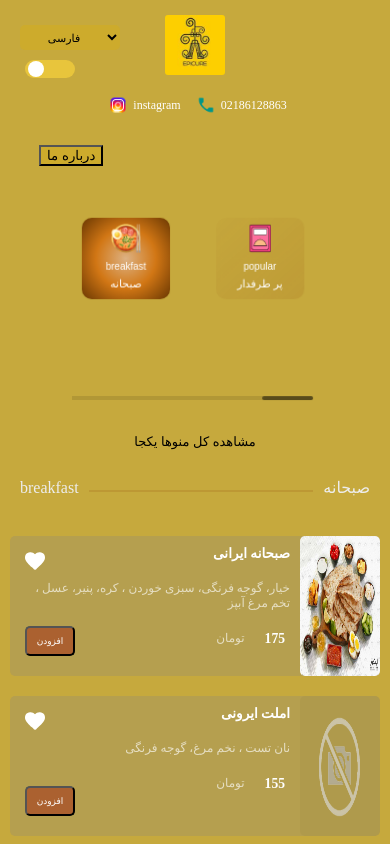
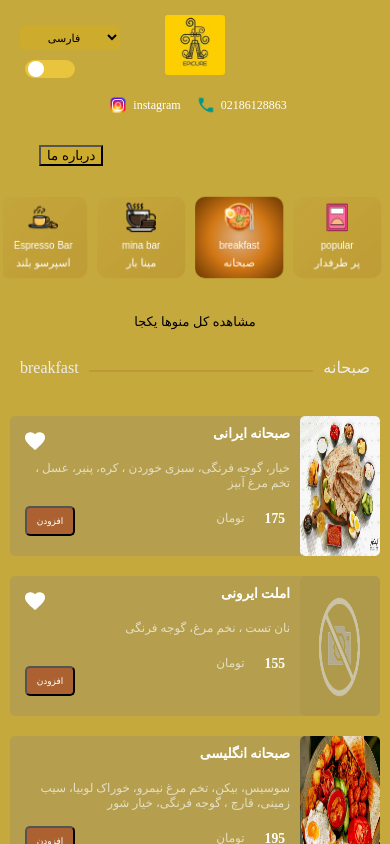
Before and after one commit to asma-gaini/epicorCafe-react, a React (Vite) app: page / in a window 390 px wide. Shown: the top 844 px of the page. Built offline with nearby package versions, Linux system fonts and the light colour scheme.

Commit message:
try to fixed css swiper in mobile size

```diff
--- a/src/features/menu/SliderMenu.jsx
+++ b/src/features/menu/SliderMenu.jsx
@@ -38,13 +38,13 @@ function SliderMenu() {
       <main className="grid-item main">
         <div className="items menu-bar">
           <div className="item item1">
-            <swiper-container
-              slides-per-view="3"
+            {/* <swiper-container
+              slides-per-view="10"
               space-between="20"
               scrollbar-clickable="true"
               mousewheel-invert="true"
             >
-              <swiper-slide>
+              <swiper-slide> */}
                 <button
                   categoryid="0"
                   className="menu-bar_section"
@@ -64,10 +64,10 @@ function SliderMenu() {
                     </p>
                   </div>
                 </button>
-              </swiper-slide>
+              {/* </swiper-slide> */}
 
               {menu.map((categoriItem) => (
-                <swiper-slide>
+                // <swiper-slide>
                   <button
                     categoryid={categoriItem.CategoryID}
                     className={`menu-bar_section ${
@@ -91,9 +91,9 @@ function SliderMenu() {
                       </p>
                     </div>
                   </button>
-                </swiper-slide>
+                // </swiper-slide>
               ))}
-            </swiper-container>
+            {/* </swiper-container> */}
           </div>
         </div>
       </main>
--- a/src/features/menu/sliderMenu.css
+++ b/src/features/menu/sliderMenu.css
@@ -25,7 +25,7 @@
 /* ******************************* menu bar ******************************* */
 
 .menu-bar {
-  margin: 40px 70px 0px 70px;
+  /* margin: 40px 70px 0px 70px; */
   direction: rtl;
   overflow: auto;
   white-space: nowrap;
@@ -69,8 +69,8 @@
 }
 .items {
   position: relative;
-  overflow-x: scroll;
-  overflow-y: hidden;
+  /* overflow-x: scroll; */
+  /* overflow-y: hidden; */
   white-space: nowrap;
   transition: all 0.2s;
   transform: scale(0.98);
@@ -91,7 +91,7 @@ a:hover {
 }
 
 swiper-container {
-  width: 100vw;
+  /* width: 800px; */
   height: 200px;
   /* line-height: 200px; */
   /* text-align: center; */
@@ -127,3 +127,19 @@ swiper-slide:nth-child(5) {
   transition-property: transform;
   display: block;
 }
+swiper-container {
+  width: 100vw;
+  height: 150px;
+  /* line-height: 200px; */
+  /* text-align: center; */
+}
+.swiper-horizontal>.swiper-scrollbar, .swiper-scrollbar.swiper-scrollbar-horizontal {
+  position: absolute;
+  left: var(--swiper-scrollbar-sides-offset, 1%);
+  bottom: var(--swiper-scrollbar-bottom, 4px);
+  top: var(--swiper-scrollbar-top, auto);
+  z-index: 50;
+  height: var(--swiper-scrollbar-size, 4px);
+  width: calc(100% - 2* var(--swiper-scrollbar-sides-offset, 1%));
+  /* display: none; */
+}
```
